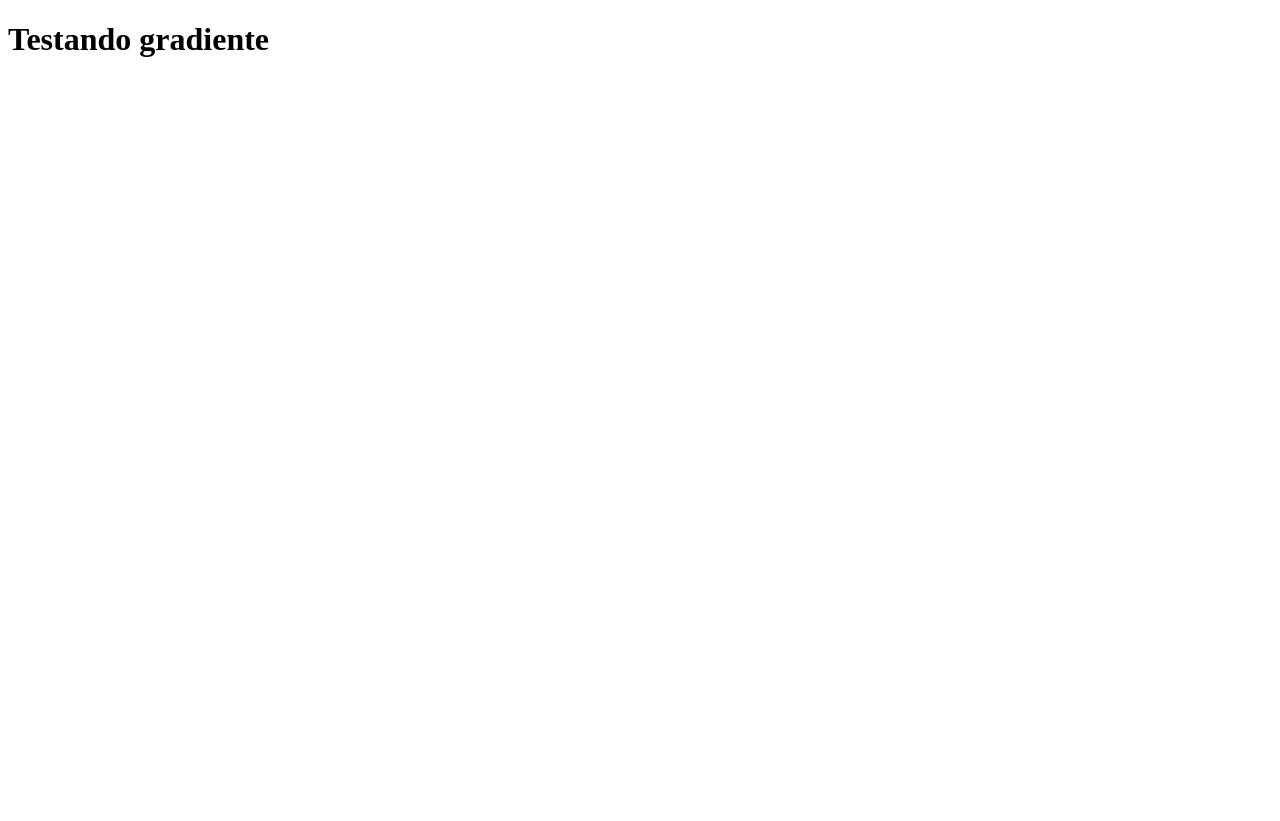
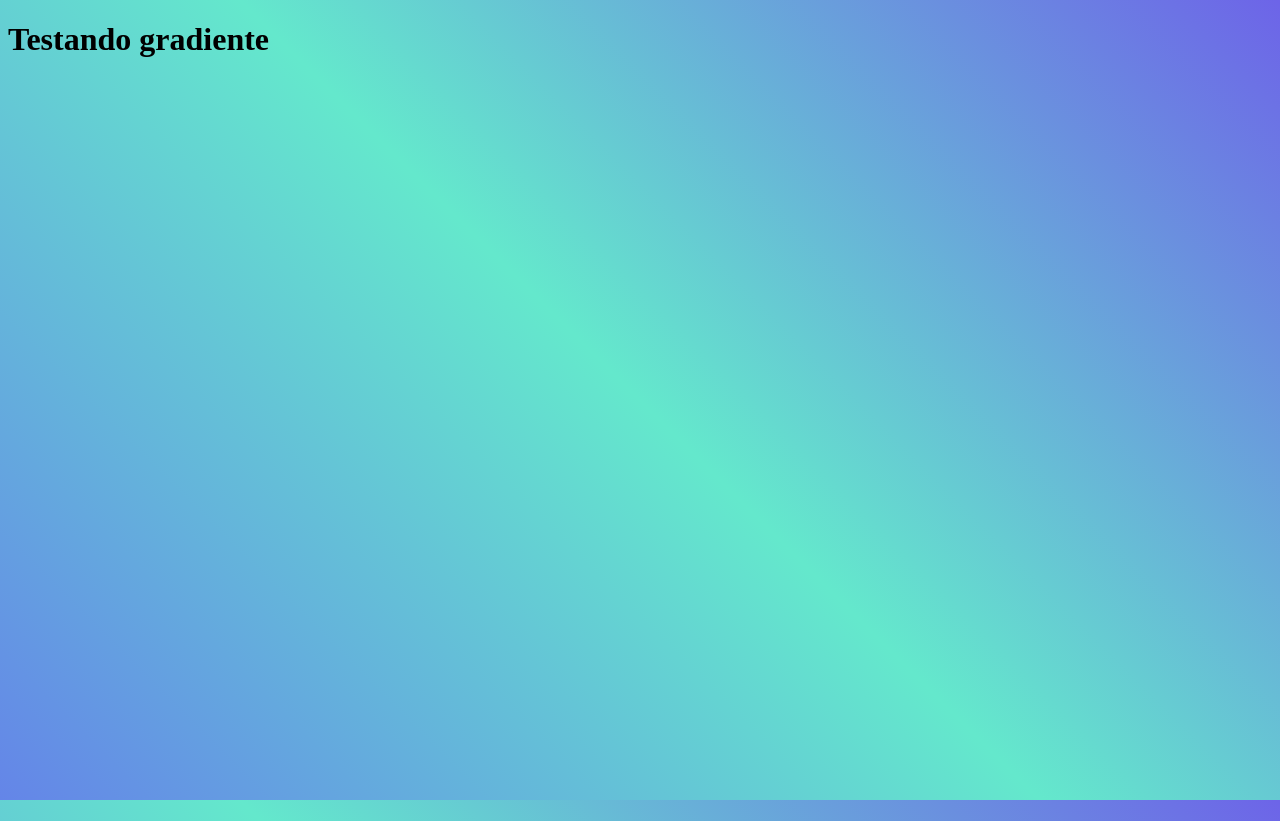
Before and after one commit to rafamel10/HTML-CSS, a plain HTML site: page Módulo 02/Ex002/index.html in a window 1280 px wide. Before the commit the page ends 800 px from the top, so only its background shows below. Drawn offline with Linux system fonts and the light colour scheme.

Commit message:
atualizando

```diff
--- a/Módulo 02/Ex002/index.html
+++ b/Módulo 02/Ex002/index.html
@@ -4,6 +4,12 @@
     <meta charset="UTF-8">
     <meta name="viewport" content="width=device-width, initial-scale=1.0">
     <title>Gradiente em Css</title>
+    <style>
+        *{/*Configuração global de Css*/
+            height: 100%;
+        }
+        body{background-image:linear-gradient(45deg, #6485E8, #64E8CC,#6D64E8);}
+    </style>
 </head>
 <body>
     <h1>Testando gradiente</h1>
```
